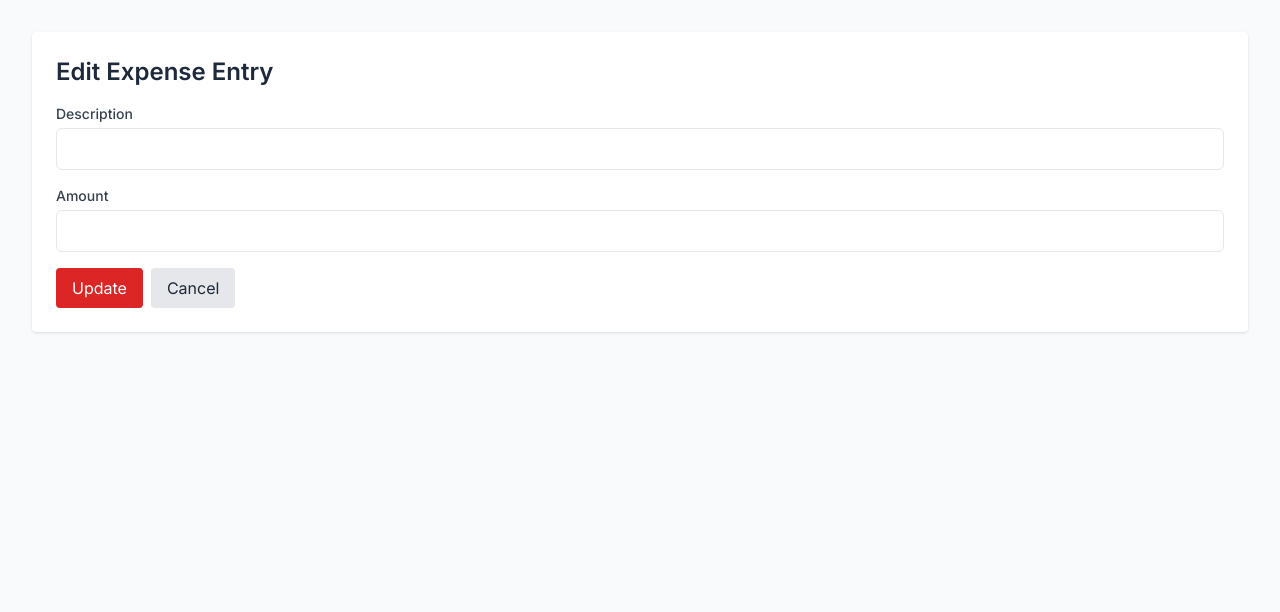
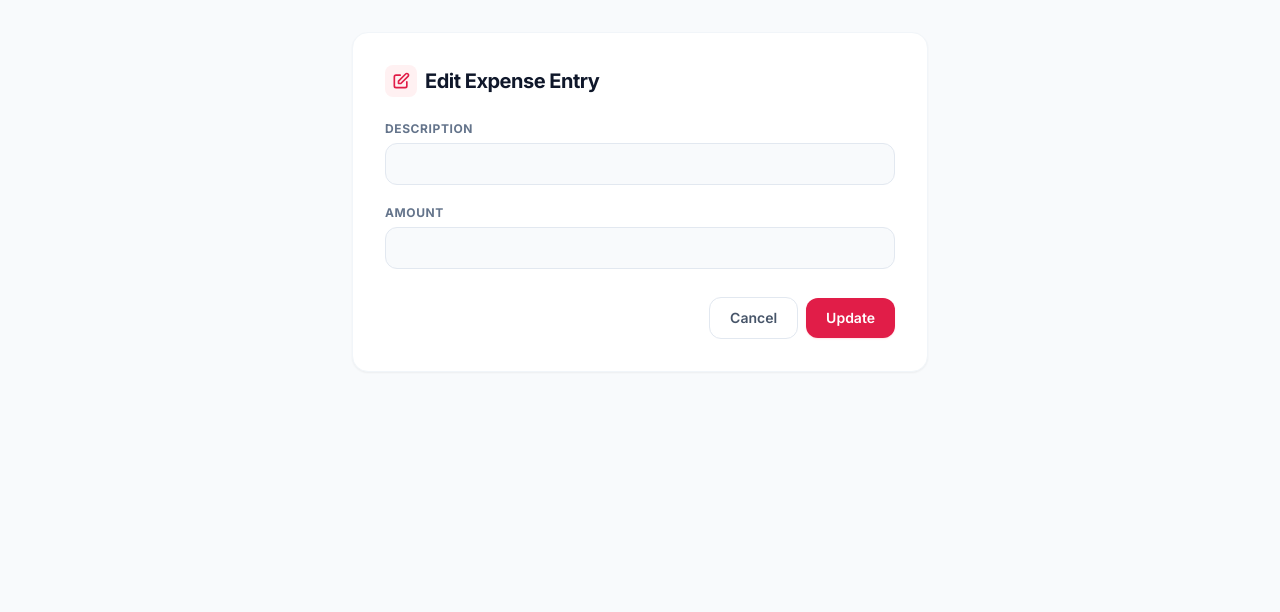
Before and after one commit to Tafsirchy/Cash-Management-System, a Django app: template ManageCash/templates/ManageCash/edit_expense.html in a window 1280 px wide. Shown: the part 65-677 px from the top of the page. Run offline with Django 5.2, Linux system fonts and the light colour scheme; the template is opened without the code that fills it, so the values that code supplies are empty; some libraries are stand-ins or nearby versions.

Commit message:
ui: update edit expense form with teal focus rings on all inputs

```diff
--- a/ManageCash/templates/ManageCash/edit_expense.html
+++ b/ManageCash/templates/ManageCash/edit_expense.html
@@ -1,20 +1,28 @@
 {% extends 'ManageCash/base.html' %}
 {% block content %}
-<div class="bg-white shadow rounded p-6">
-  <h2 class="text-2xl font-semibold mb-4">Edit Expense Entry</h2>
-  <form method="post" class="space-y-4">
+<div class="max-w-xl mx-auto bg-white border border-slate-100 shadow-sm rounded-2xl p-6 sm:p-8">
+  <div class="flex items-center gap-2 mb-6">
+    <span class="p-1.5 bg-rose-50 text-rose-600 rounded-lg">
+      <svg class="w-5 h-5" fill="none" stroke="currentColor" viewBox="0 0 24 24"><path stroke-linecap="round" stroke-linejoin="round" stroke-width="2" d="M11 5H6a2 2 0 00-2 2v11a2 2 0 002 2h11a2 2 0 002-2v-5m-1.414-9.414a2 2 0 112.828 2.828L11.828 15H9v-2.828l8.586-8.586z"></path></svg>
+    </span>
+    <h2 class="text-xl font-bold tracking-tight text-slate-900">Edit Expense Entry</h2>
+  </div>
+
+  <form method="post" class="space-y-5">
     {% csrf_token %}
     <div>
-      <label for="description" class="block text-sm font-medium text-gray-700">Description</label>
-      <input type="text" name="description" id="description" value="{{ expense.description }}" class="mt-1 block w-full px-3 py-2 border rounded-md" required>
+      <label for="description" class="block text-xs font-bold uppercase tracking-wider text-slate-500 mb-1.5">Description</label>
+      <input type="text" name="description" id="description" value="{{ expense.description }}" class="block w-full px-3.5 py-2.5 bg-slate-50 border border-slate-200 rounded-xl text-slate-800 placeholder-slate-400 focus:bg-white focus:outline-none focus:ring-2 focus:ring-teal-500/20 focus:border-teal-500 transition-all duration-200 text-sm" required>
     </div>
+
     <div>
-      <label for="amount" class="block text-sm font-medium text-gray-700">Amount</label>
-      <input type="text" name="amount" id="amount" value="{{ expense.amount }}" class="mt-1 block w-full px-3 py-2 border rounded-md" required>
+      <label for="amount" class="block text-xs font-bold uppercase tracking-wider text-slate-500 mb-1.5">Amount</label>
+      <input type="text" name="amount" id="amount" value="{{ expense.amount }}" class="block w-full px-3.5 py-2.5 bg-slate-50 border border-slate-200 rounded-xl text-slate-800 placeholder-slate-400 focus:bg-white focus:outline-none focus:ring-2 focus:ring-teal-500/20 focus:border-teal-500 transition-all duration-200 text-sm" required>
     </div>
-    <div class="flex space-x-2">
-      <button class="px-4 py-2 bg-red-600 text-white rounded" type="submit">Update</button>
-      <a class="px-4 py-2 bg-gray-200 text-gray-800 rounded" href="{% url 'dashboard' %}">Cancel</a>
+
+    <div class="flex items-center justify-end gap-2 pt-2">
+      <a class="px-5 py-2.5 bg-white border border-slate-200 text-slate-600 hover:text-slate-900 hover:bg-slate-50 text-sm font-semibold rounded-xl transition-all duration-200" href="{% url 'dashboard' %}">Cancel</a>
+      <button class="px-5 py-2.5 bg-rose-600 hover:bg-rose-700 text-white text-sm font-semibold rounded-xl shadow-sm shadow-rose-100 hover:shadow-md transition-all duration-200" type="submit">Update</button>
     </div>
   </form>
 </div>
```
